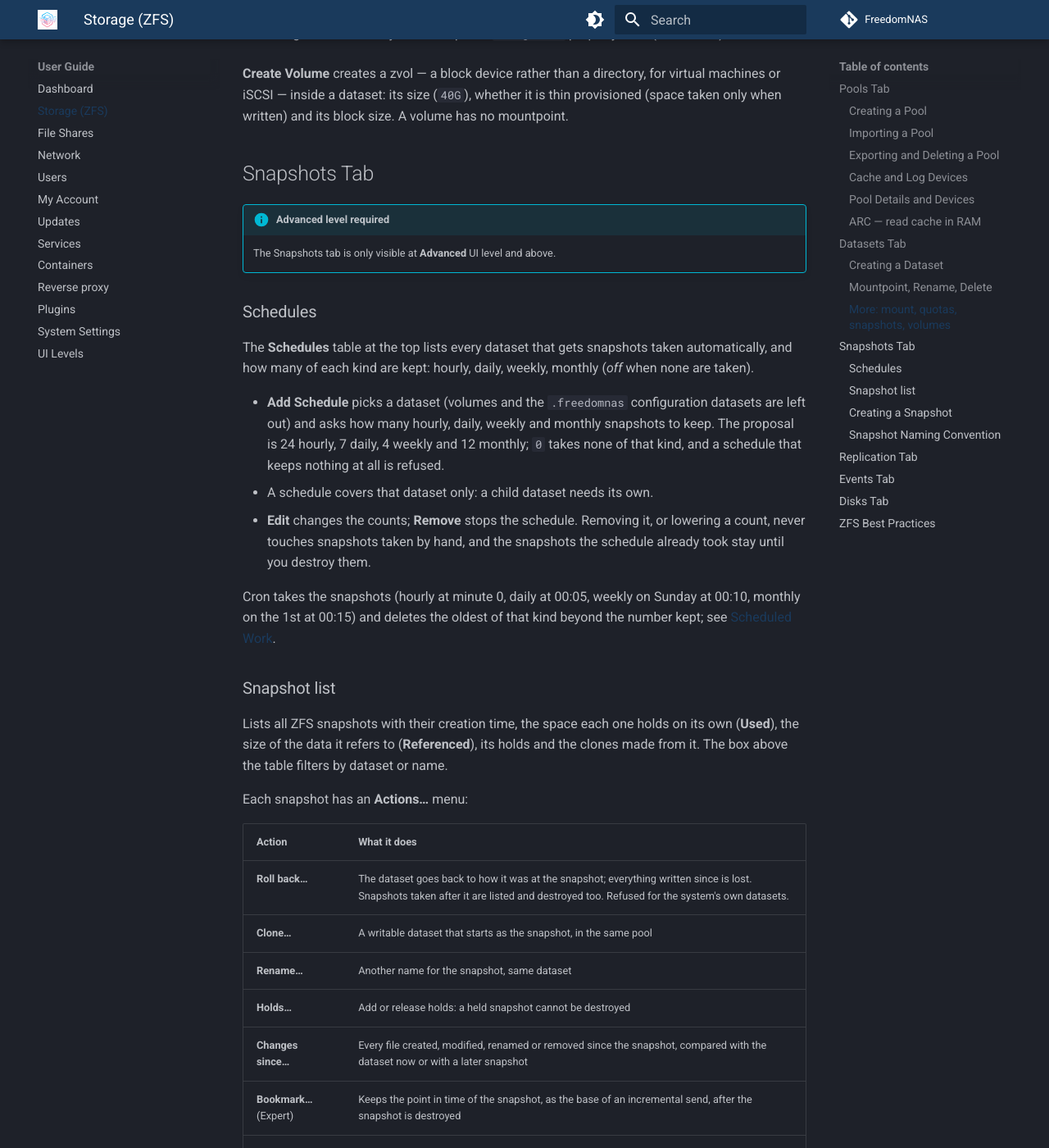
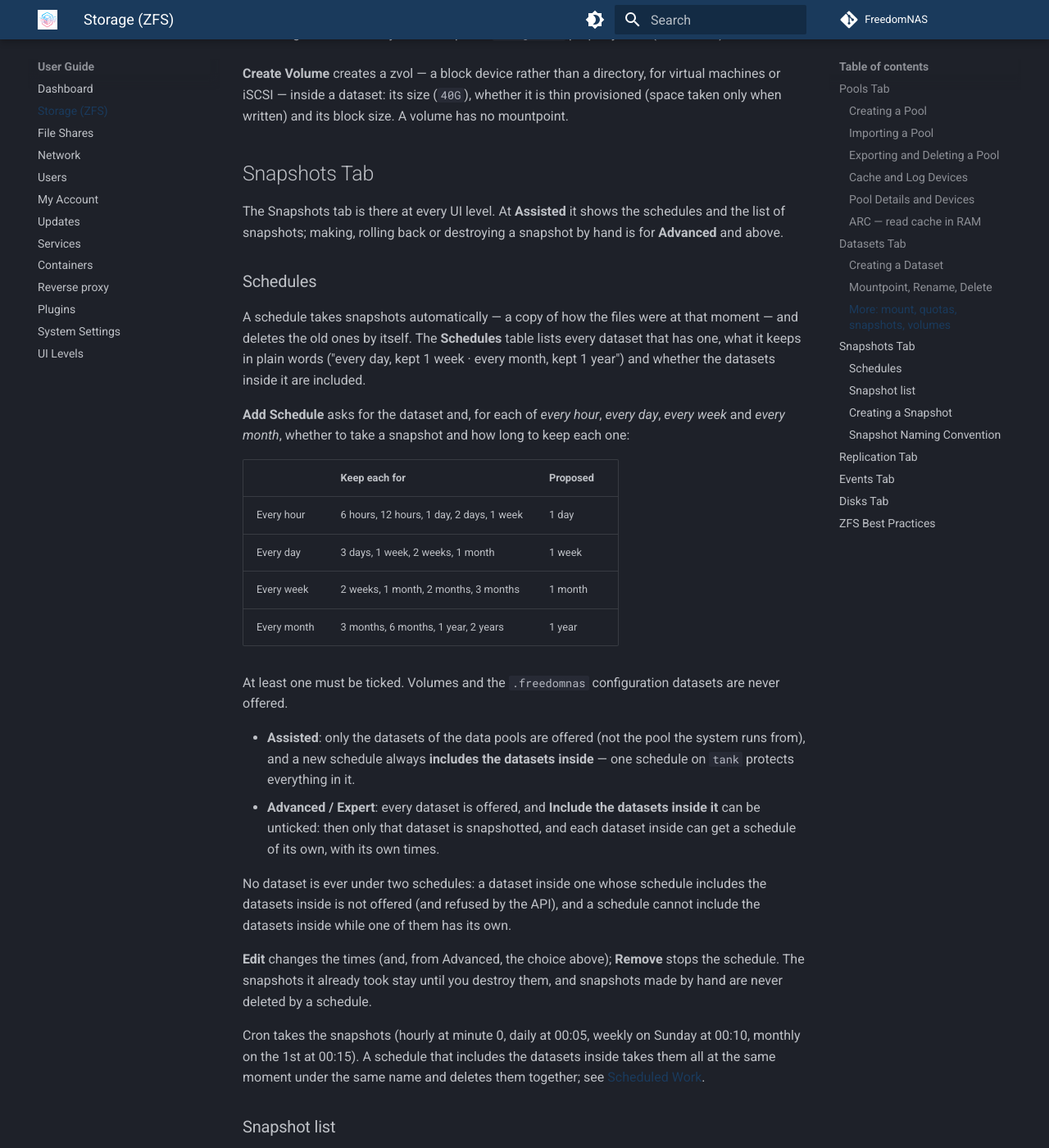
Before and after one commit to FreedomNAS/freedomnas-docs, an MkDocs documentation site: the page built from docs/user-guide/storage.md, in a window 1280 px wide and 1400 px high, scrolled down 7619 px. Shown: the whole window at 82% size. Built offline with MkDocs 1.6.1 and Material for MkDocs 9.7.7, drawn with Linux system fonts in a browser that asks for light colours; some of the changed text lies outside the part shown.

Commit message:
Describe schedules that include the datasets inside, at every level

```diff
--- a/docs/user-guide/storage.md
+++ b/docs/user-guide/storage.md
@@ -304,30 +304,56 @@ A volume has no mountpoint.
 
 ## Snapshots Tab
 
-!!! info "Advanced level required"
-    The Snapshots tab is only visible at **Advanced** UI level and above.
+The Snapshots tab is there at every UI level. At **Assisted** it shows the
+schedules and the list of snapshots; making, rolling back or destroying a
+snapshot by hand is for **Advanced** and above.
 
 ### Schedules
 
-The **Schedules** table at the top lists every dataset that gets snapshots
-taken automatically, and how many of each kind are kept: hourly, daily,
-weekly, monthly (*off* when none are taken).
+A schedule takes snapshots automatically — a copy of how the files were at
+that moment — and deletes the old ones by itself. The **Schedules** table
+lists every dataset that has one, what it keeps in plain words ("every day,
+kept 1 week · every month, kept 1 year") and whether the datasets inside it
+are included.
 
-- **Add Schedule** picks a dataset (volumes and the `.freedomnas`
-  configuration datasets are left out) and asks how many hourly, daily, weekly
-  and monthly snapshots to keep. The proposal is 24 hourly, 7 daily, 4 weekly
-  and 12 monthly; `0` takes none of that kind, and a schedule that keeps
-  nothing at all is refused.
-- A schedule covers that dataset only: a child dataset needs its own.
-- **Edit** changes the counts; **Remove** stops the schedule. Removing it, or
-  lowering a count, never touches snapshots taken by hand, and the snapshots
-  the schedule already took stay until you destroy them.
+**Add Schedule** asks for the dataset and, for each of *every hour*, *every
+day*, *every week* and *every month*, whether to take a snapshot and how long
+to keep each one:
+
+| | Keep each for | Proposed |
+|---|---|---|
+| Every hour | 6 hours, 12 hours, 1 day, 2 days, 1 week | 1 day |
+| Every day | 3 days, 1 week, 2 weeks, 1 month | 1 week |
+| Every week | 2 weeks, 1 month, 2 months, 3 months | 1 month |
+| Every month | 3 months, 6 months, 1 year, 2 years | 1 year |
+
+At least one must be ticked. Volumes and the `.freedomnas` configuration
+datasets are never offered.
+
+- **Assisted**: only the datasets of the data pools are offered (not the pool
+  the system runs from), and a new schedule always **includes the datasets
+  inside** — one schedule on `tank` protects everything in it.
+- **Advanced / Expert**: every dataset is offered, and **Include the datasets
+  inside it** can be unticked: then only that dataset is snapshotted, and
+  each dataset inside can get a schedule of its own, with its own times.
+
+No dataset is ever under two schedules: a dataset inside one whose schedule
+includes the datasets inside is not offered (and refused by the API), and a
+schedule cannot include the datasets inside while one of them has its own.
+
+**Edit** changes the times (and, from Advanced, the choice above); **Remove**
+stops the schedule. The snapshots it already took stay until you destroy
+them, and snapshots made by hand are never deleted by a schedule.
 
 Cron takes the snapshots (hourly at minute 0, daily at 00:05, weekly on
-Sunday at 00:10, monthly on the 1st at 00:15) and deletes the oldest of that
-kind beyond the number kept; see [Scheduled Work](../architecture/snapshots.md).
+Sunday at 00:10, monthly on the 1st at 00:15). A schedule that includes the
+datasets inside takes them all at the same moment under the same name and
+deletes them together; see [Scheduled Work](../architecture/snapshots.md).
 
 ### Snapshot list
+
+!!! info "Advanced level required for the actions"
+    At Assisted the list is read only.
 
 Lists all ZFS snapshots with their creation time, the space each one holds
 on its own (**Used**), the size of the data it refers to (**Referenced**),
```
Also changed, not shown: docs/api/storage.md (+8 -3 lines), docs/architecture/snapshots.md (+10 -0 lines), docs/user-guide/ui-levels.md (+3 -1 lines).
